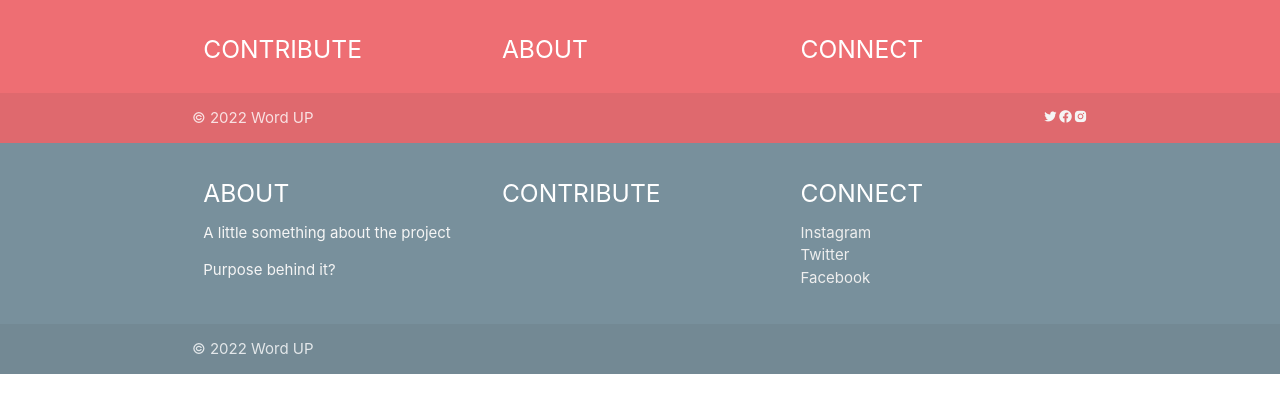
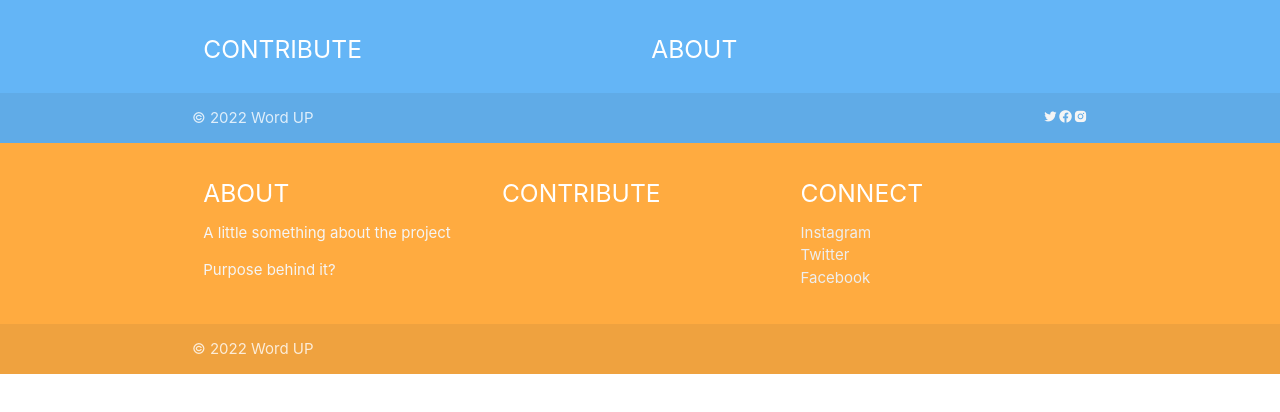
Before and after one commit to Samantha-Sokolis/team-project-1, a plain HTML site: page index.html in a window 1280 px wide. Drawn offline with nearby package versions, Linux system fonts and the light colour scheme.

Commit message:
Updated footer colour to match logo

```diff
--- a/index.html
+++ b/index.html
@@ -47,19 +47,15 @@
     </main>
     <!-- Footer ASISH-->
 
-    <footer class="page-footer">
+    <footer class="page-footer blue lighten-2">
         <div class="container">
             <div class="row">
-                <div class="col s4">
+                <div class="col l6">
                     <h5> CONTRIBUTE </h5>
                 </div>
 
-                <div class="col s4">
+                <div class="col l6">
                     <h5> ABOUT </h5>
-                </div>
-
-                <div class="col s4">
-                    <h5> CONNECT </h5>
                 </div>
 
             </div>
@@ -77,7 +73,7 @@
     </footer>
 
 
-    <footer class="page-footer blue-grey lighten-1">
+    <footer class="page-footer orange accent-2">
         <div class="container">
             <div class="row">
                 <div class="col s4">
```
